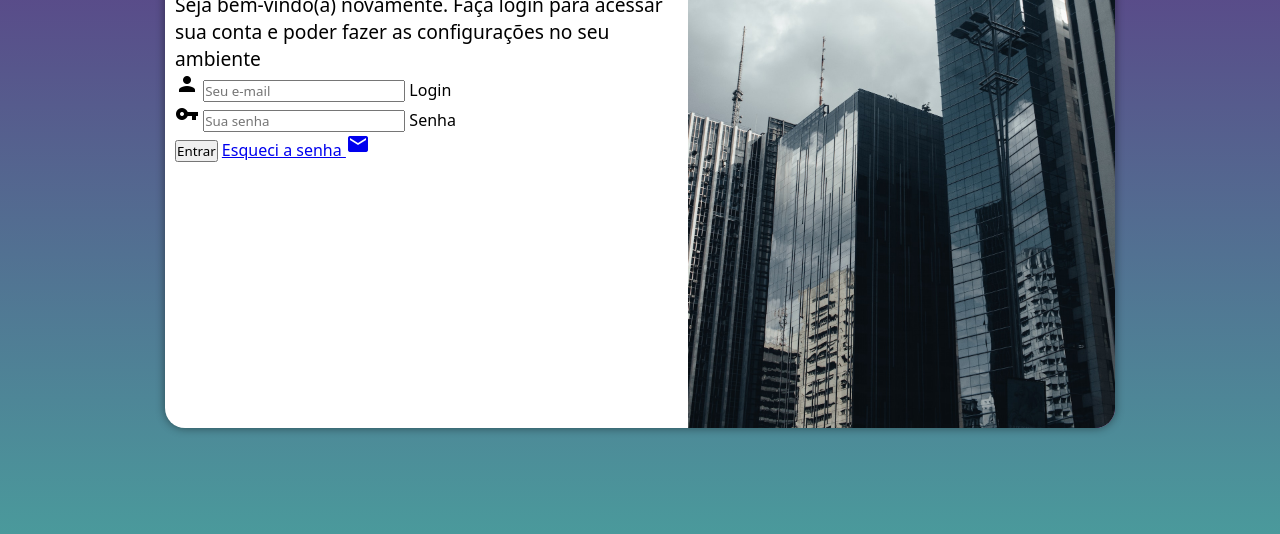
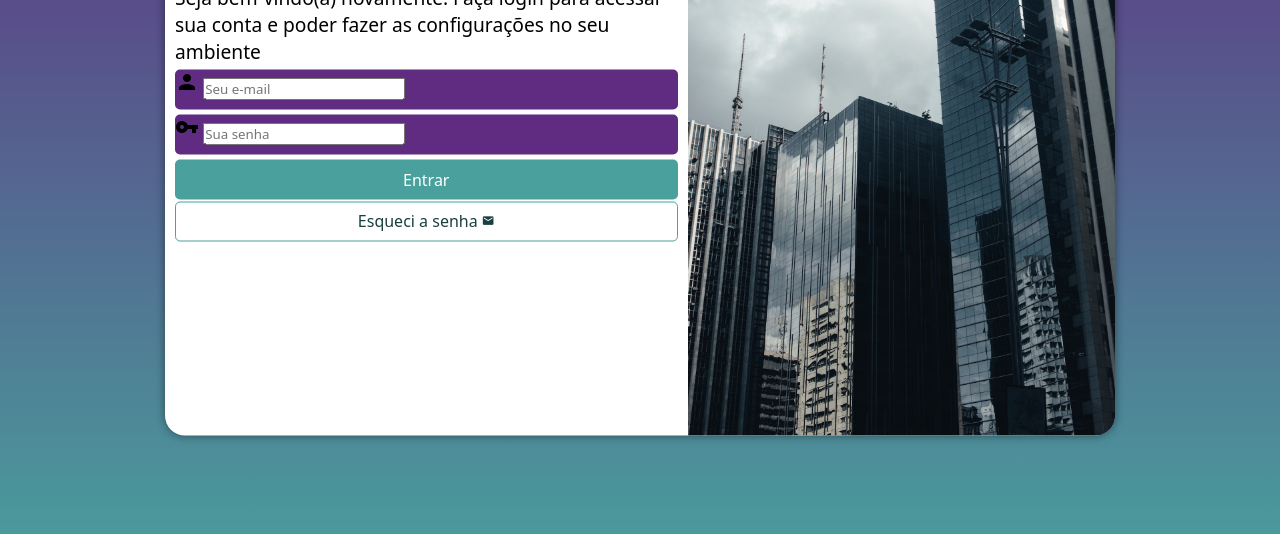
Before and after one commit to pettersonrc/projeto-login, a plain HTML site: page index.html in a window 1280 px wide. Shown: the part 222-756 px from the top of the page. Drawn offline with Linux system fonts and the light colour scheme.

Commit message:
formatação do formulário

```diff
--- a/estilos/style.css
+++ b/estilos/style.css
@@ -34,7 +34,7 @@ section#login {
 
     background-color: white;
     width: 250px;
-    height: 500px;
+    height: 515px;
     border-radius: 20px;
     box-shadow: 0px 0px 10px rgba(0, 0, 0, 0.459);
 
@@ -63,3 +63,55 @@ div#formulario > h1 {
 div#formulario > p {
     font-size: 0.8em;
 }
+
+form > div.campo {
+    background-color: #5f2c82;
+    display: block;
+    width: 100%;
+    height: 40px;
+    border-radius: 5px;
+    margin: 5px 0px;
+}
+
+div.campo > label {
+    display: none;
+}
+
+form > input[type=submit] {
+    display: block;
+    font-size: 1em;
+    width: 100%;
+    height: 40px;
+    background-color: #49a09d;
+    color: white;
+    border: none;
+    border-radius: 5px;
+    cursor: pointer;
+    margin-bottom: 2px;
+}
+
+form > input[type=submit]:hover {
+    background-color: #193f3e;
+}
+
+form > a.botao {
+    display: block;
+    text-align: center;
+    font-size: 1em;
+    width: 100%;
+    height: 40px;
+    padding-top: 7px;
+    background-color: white;
+    color: #193f3e;
+    border: 1px solid #49a09d;
+    border-radius: 5px;
+    text-decoration: none;
+}
+
+form > a.botao:hover {
+    background-color: #5ec7c3;
+}
+
+form > a.botao > span {
+    font-size: 0.8em;
+}
--- a/index.html
+++ b/index.html
@@ -29,7 +29,7 @@
                         <label for="isenha">Senha</label>
                     </div>
                     <input type="submit" value="Entrar">
-                    <a href="esqueci.html">
+                    <a href="esqueci.html" class="botao">
                         Esqueci a senha <span class="material-icons">mail</span>
                     </a>
                 </form>
```
